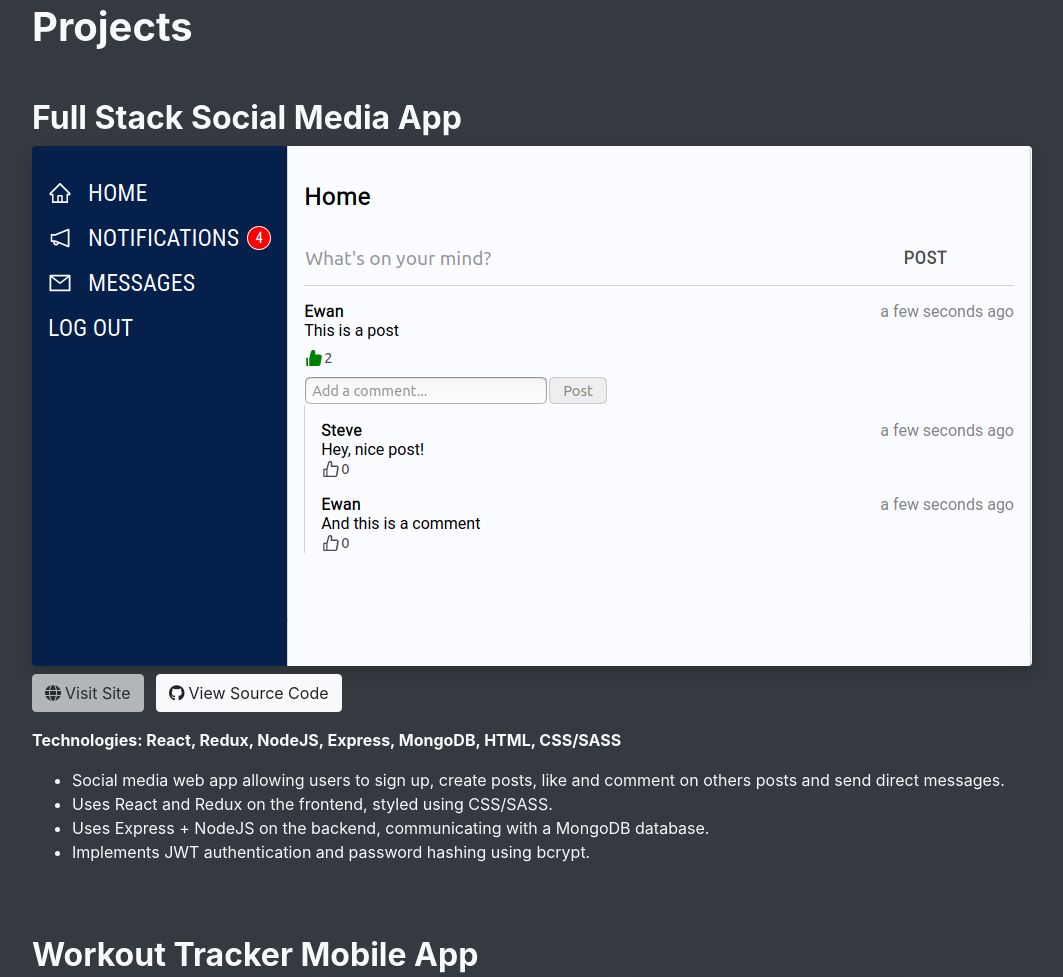
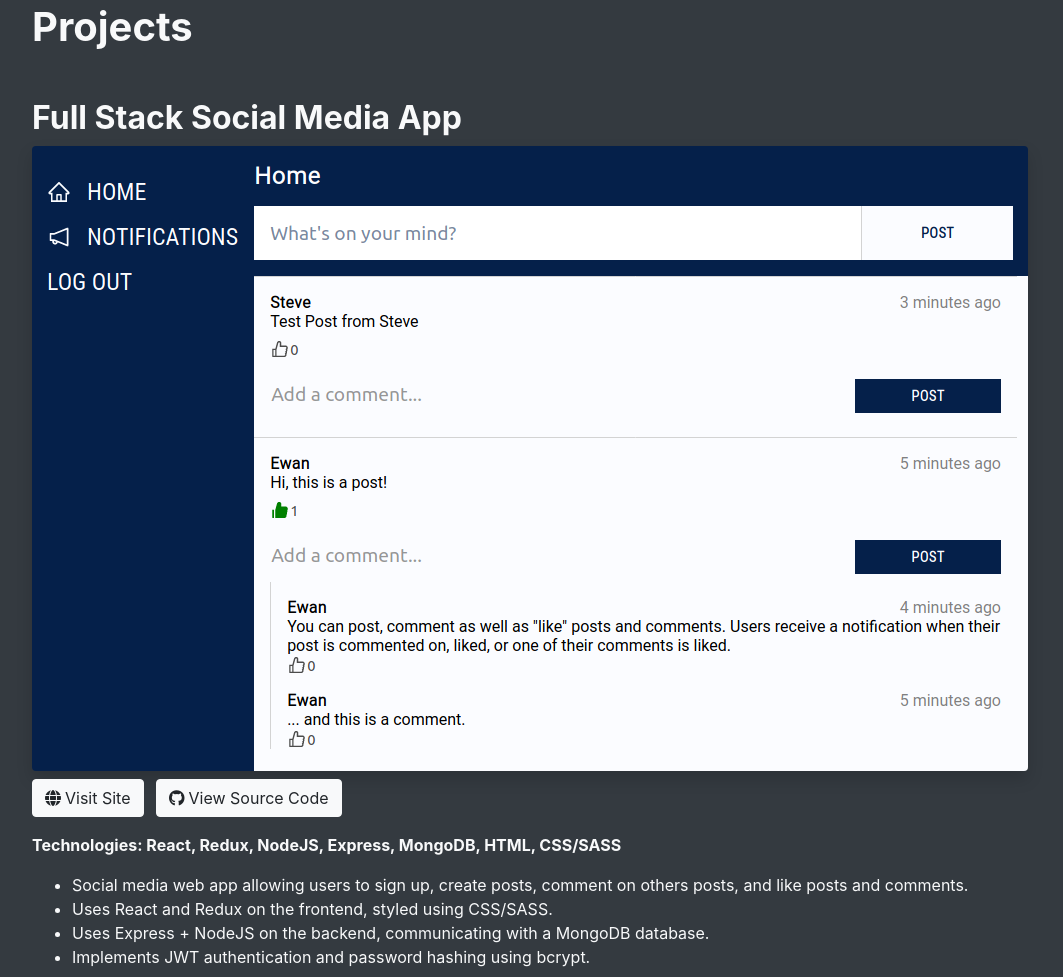
Before and after one commit to ewantindale/portfolio, a plain HTML site: page index.html in a window 1280 px wide. Shown: the part 666-1643 px from the top of the page, without its empty margins (53-1116 px from the left). Drawn offline with nearby package versions, Linux system fonts and the light colour scheme.

Commit message:
modify social media app

```diff
--- a/index.html
+++ b/index.html
@@ -60,14 +60,17 @@
       <h1 class="mb-5">Projects</h1>
       <h2>Full Stack Social Media App</h2>
       <img
-        src="/images/social/feed.png"
+        src="/images/social/social2.png"
         class="img-fluid mb-2 shadow rounded"
         alt="Responsive image"
       />
 
       <ul class="list-inline">
         <li class="list-inline-item">
-          <a href="#" target="_blank" class="btn btn-light disabled"
+          <a
+            href="https://social-media2.herokuapp.com/"
+            target="_blank"
+            class="btn btn-light"
             ><i class="fas fa-globe mr-1"></i>Visit Site</a
           >
         </li>
@@ -88,8 +91,8 @@
       </p>
       <ul>
         <li>
-          Social media web app allowing users to sign up, create posts, like and
-          comment on others posts and send direct messages.
+          Social media web app allowing users to sign up, create posts, comment
+          on others posts, and like posts and comments.
         </li>
         <li>Uses React and Redux on the frontend, styled using CSS/SASS.</li>
         <li>
```
Also changed, not shown: images/social/feed.png (deleted), images/social/login.png (deleted), images/social/notifications.png (deleted), images/social/social2.png (added).
